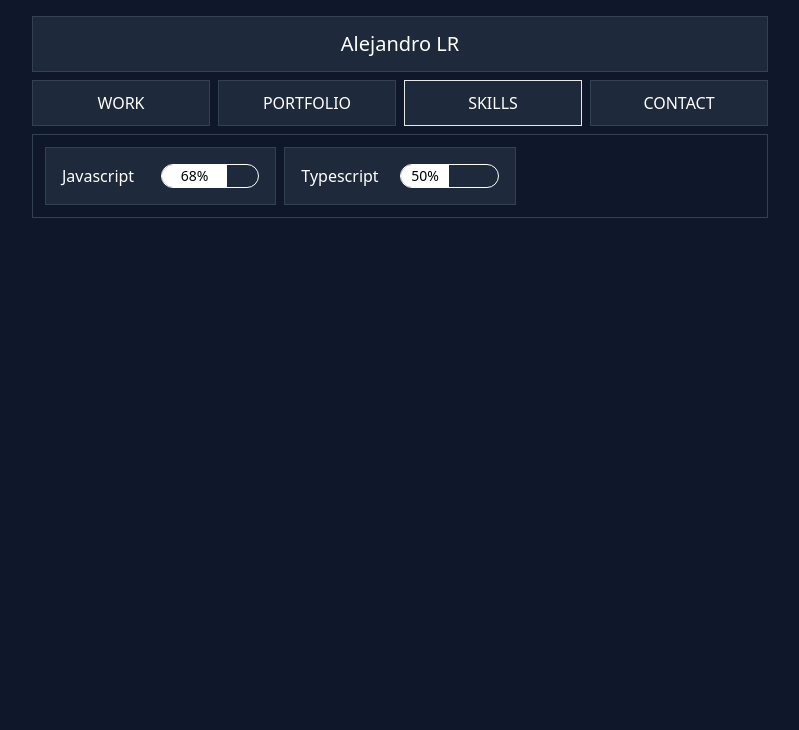
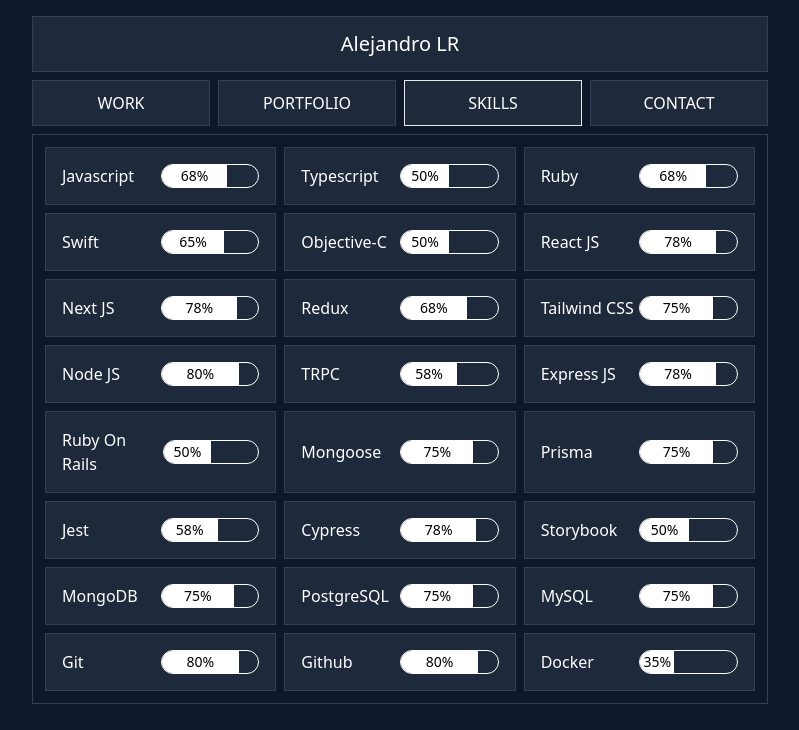
Before and after one commit to Alejandro1709/alejandrolarosa, a Next.js app: page / in a window 1280 px wide. Both pictures are taken after a click on the item "SKILLS". Shown: the top 730 px of the page, without its empty margins (240-1039 px from the left). Built offline with nearby package versions, Linux system fonts and the light colour scheme.

Commit message:
Add: Skill Component

```diff
--- a/src/app/layout.tsx
+++ b/src/app/layout.tsx
@@ -13,7 +13,7 @@
 }) {
   return (
     <html lang='en'>
-      <body className='flex min-h-screen flex-col gap-2 bg-slate-900 p-4 xl:mx-auto xl:max-w-screen-md'>
+      <body className='flex min-h-screen flex-col gap-2 bg-slate-900 p-4 lg:mx-auto lg:max-w-screen-md xl:mx-auto xl:max-w-screen-md'>
         <Navigation />
         <main className='flex-1'>{children}</main>
       </body>
--- /dev/null
+++ b/src/components/Skill.tsx
@@ -0,0 +1,17 @@
+import ProgressBar from './layout/ProgressBar';
+
+type SkillProps = {
+  language: string;
+  level: string | number;
+};
+
+function Skill({ language, level }: SkillProps) {
+  return (
+    <li className='flex flex-row items-center justify-between border border-slate-700 bg-slate-800 p-4'>
+      <h2 className='text-md font-medium'>{language}</h2>
+      <ProgressBar current={+level} />
+    </li>
+  );
+}
+
+export default Skill;
--- a/src/components/Skills.tsx
+++ b/src/components/Skills.tsx
@@ -1,16 +1,36 @@
-import ProgressBar from './layout/ProgressBar';
+import Skill from './Skill';
 
 function Skills() {
   return (
-    <ul className='grid gap-2 p-3 md:grid-cols-2 xl:grid-cols-3'>
-      <li className='flex flex-row items-center justify-between border border-slate-700 bg-slate-800 p-4'>
-        <h2 className='text-md font-medium'>Javascript</h2>
-        <ProgressBar current={68} />
-      </li>
-      <li className='flex flex-row items-center justify-between border border-slate-700 bg-slate-800 p-4'>
-        <h2 className='text-md font-medium'>Typescript</h2>
-        <ProgressBar current={50} />
-      </li>
+    <ul className='grid grid-cols-1 gap-2 p-3 md:grid-cols-2 lg:grid-cols-3 xl:grid-cols-3'>
+      <Skill language='Javascript' level={68} />
+      <Skill language='Typescript' level={50} />
+      <Skill language='Ruby' level={68} />
+      <Skill language='Swift' level={65} />
+      <Skill language='Objective-C' level={50} />
+
+      <Skill language='React JS' level={78} />
+      <Skill language='Next JS' level={78} />
+      <Skill language='Redux' level={68} />
+      <Skill language='Tailwind CSS' level={75} />
+      <Skill language='Node JS' level={80} />
+
+      <Skill language='TRPC' level={58} />
+      <Skill language='Express JS' level={78} />
+      <Skill language='Ruby On Rails' level={50} />
+      <Skill language='Mongoose' level={75} />
+      <Skill language='Prisma' level={75} />
+
+      <Skill language='Jest' level={58} />
+      <Skill language='Cypress' level={78} />
+      <Skill language='Storybook' level={50} />
+      <Skill language='MongoDB' level={75} />
+      <Skill language='PostgreSQL' level={75} />
+
+      <Skill language='MySQL' level={75} />
+      <Skill language='Git' level={80} />
+      <Skill language='Github' level={80} />
+      <Skill language='Docker' level={35} />
     </ul>
   );
 }
--- a/src/components/navigation/Tab.tsx
+++ b/src/components/navigation/Tab.tsx
@@ -12,7 +12,10 @@
   const setCurrentTab = useTabStore((state) => state.setCurrentTab);
 
   const handleClick = (tab: ITab) => {
+    if (tab.active) return;
+
     onClick({ ...tab, active: !tab.active });
+
     setCurrentTab(tab.id);
   };
 
--- a/src/components/navigation/Tabs.tsx
+++ b/src/components/navigation/Tabs.tsx
@@ -9,7 +9,7 @@
 function Tabs() {
   const currentTab = useTabStore((state) => state.currentTab);
 
-  const [activeTab, setActiveTab] = useState<ITab>(tabs[currentTab]);
+  const [activeTab, setActiveTab] = useState<ITab>(tabs[currentTab - 1]);
 
   return (
     <ul className='flex w-full flex-row justify-center gap-2 transition-all duration-200'>
```
